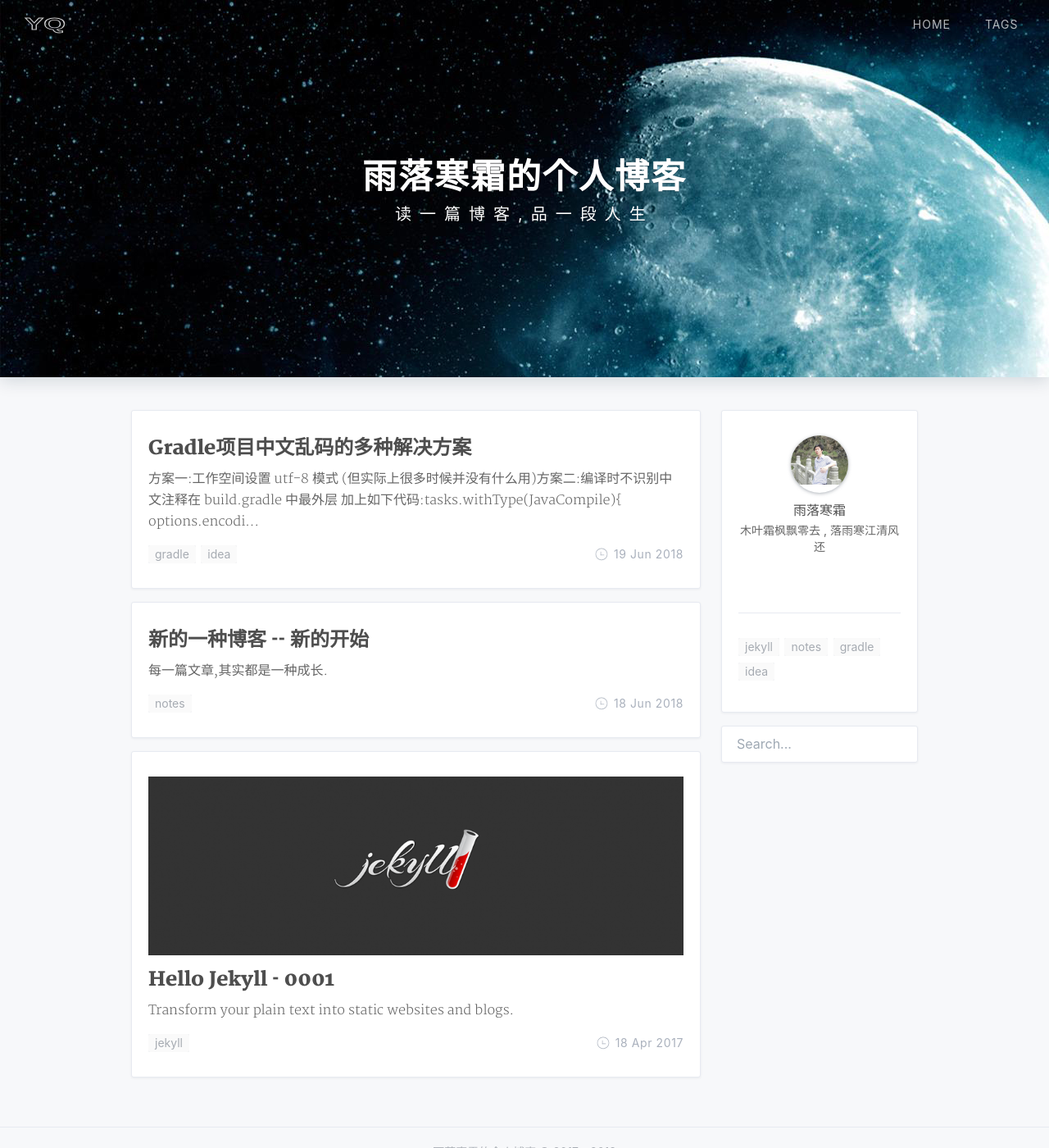
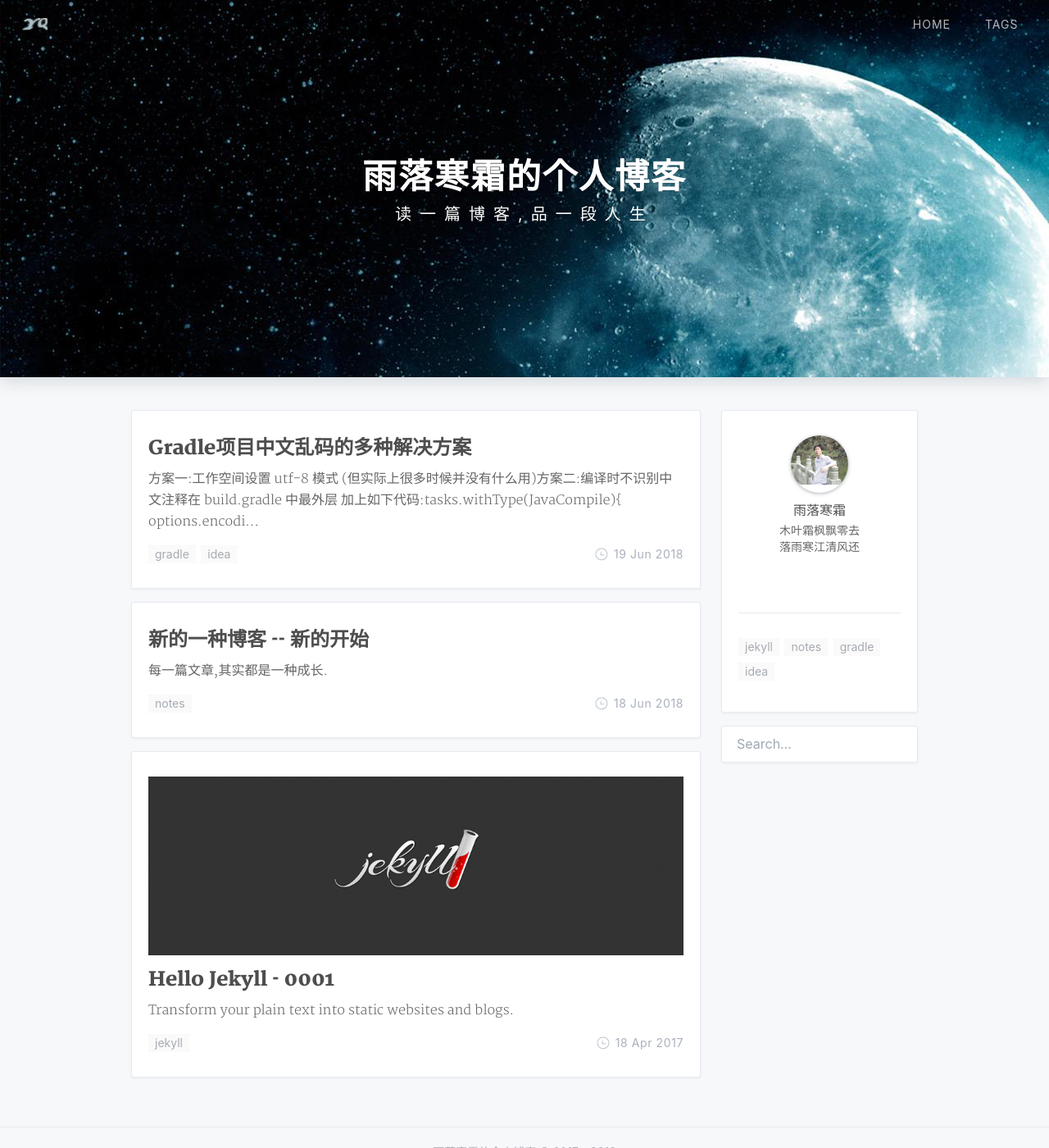
Before and after one commit to rawqing/rawqing.github.io, a Jekyll site: the page built from index.html, in a window 1280 px wide and 1400 px high. Shown: the whole window at 82% size. Built offline with Jekyll 4.4.1, drawn with Linux system fonts in a browser that asks for light colours; nearby versions of some CDN libraries; the list of posts is cut into pages by our own code; a style sheet for code colours, icons or effects is not loaded.

Commit message:
更新logo

```diff
--- a/_config.yml
+++ b/_config.yml
@@ -19,7 +19,7 @@ footer:
 # Author 配置博主信息
 author: '雨落寒霜'
 nickname: ''
-bio: '木叶霜枫飘零去 , 落雨寒江清风还'
+bio: '木叶霜枫飘零去</br>落雨寒江清风还'
 avatar: '/assets/img/profile.png'
 
 # Search
--- a/dev/js/index.js
+++ b/dev/js/index.js
@@ -41,7 +41,7 @@ $(document).ready(function(){
                     'box-shadow': '0 1px 12px rgba(0, 0, 0, .08)'
                 });
                 logo.css({
-                    'background': 'url(/assets/icons/logo_' + themeStyle + '.svg) no-repeat center',
+                    'background': 'url(/assets/icons/yq_lan.png) no-repeat center',
                     'background-size': '100% 100%'
                 });
                 navText.css('color', '#666');
@@ -53,7 +53,7 @@ $(document).ready(function(){
                     'box-shadow': 'none'
                 });
                 logo.css({
-                    'background': 'url(/assets/icons/logo.svg) no-repeat center',
+                    'background': 'url(/assets/icons/yq_bai.png) no-repeat center',
                     'background-size': '100% 100%'
                 });
                 navText.css('color', '#fff');
--- a/dev/sass/app.css
+++ b/dev/sass/app.css
@@ -65,9 +65,9 @@ a {
   .g-header .g-logo {
     float: left;
     margin-left: 2%;
-    width: 60px;
+    width: 35px;
     height: 26px;
-    background: url("../icons/logo.svg") no-repeat center;
+    background: url("../icons/yq_bai.png") no-repeat center;
     background-size: 100% 100%;
     opacity: .8;
     transition: all .2s; }
--- a/dev/sass/common.scss
+++ b/dev/sass/common.scss
@@ -19,7 +19,7 @@
         margin-left: 2%;
         width: 60px;
         height: $g-header-h;
-        background: url('../icons/logo.svg') no-repeat center;
+        background: url('../icons/yq_bai.png') no-repeat center;
         background-size: 100% 100%;
         opacity: .8;
         transition: all .2s;
```
Also changed, not shown: assets/css/app.min.css, assets/icons/yq_bai.png (added), assets/icons/yq_lan.png (added), assets/js/index.min.js, favicon.ico.
